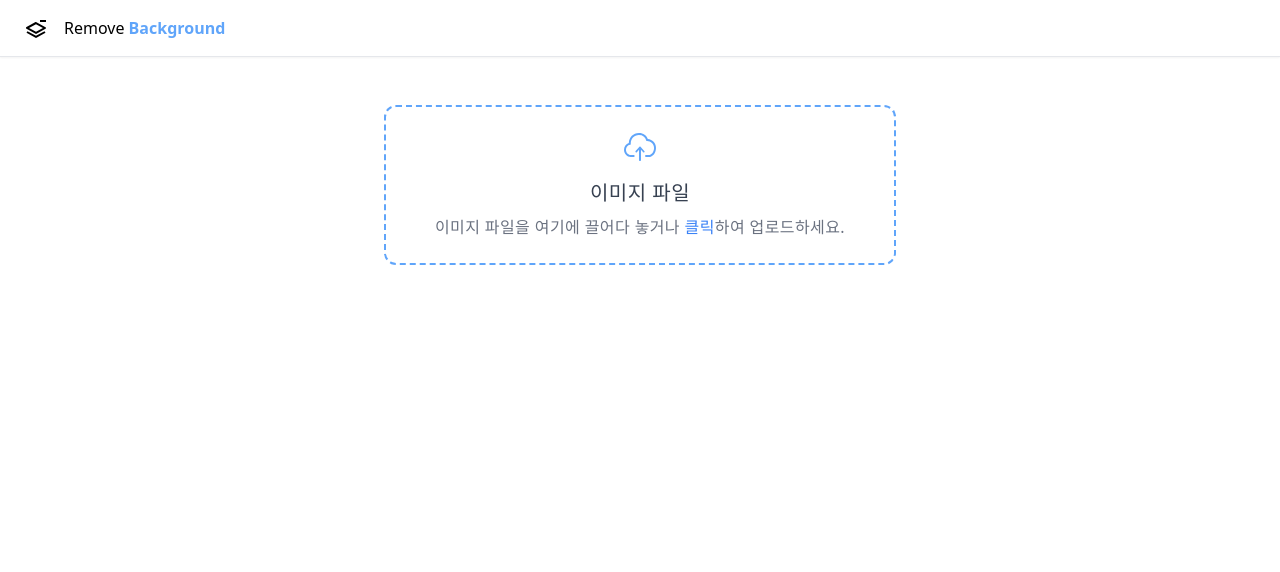
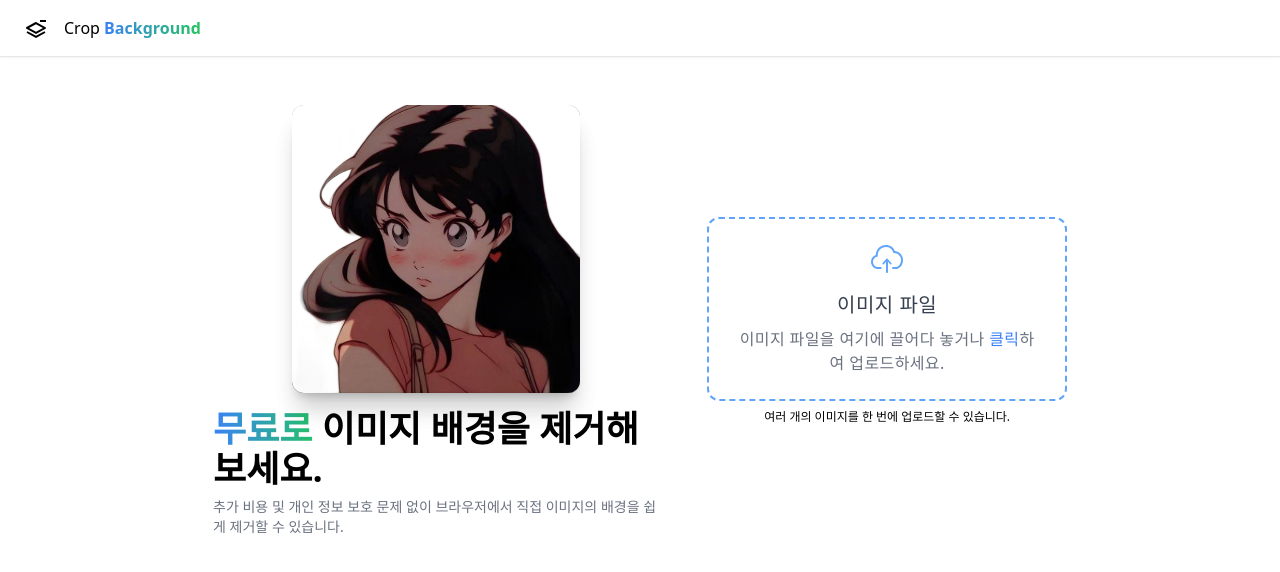
Before and after one commit to cockyb/background-removal, a React (Vite) app: page / in a window 1280 px wide. Shown: the top 572 px of the page. Built offline with nearby package versions, Linux system fonts and the light colour scheme.

Commit message:
ui: background image sample section

```diff
--- a/index.html
+++ b/index.html
@@ -10,14 +10,15 @@
         <meta name="viewport" content="width=device-width, initial-scale=1.0" />
         <title>이미지 배경 제거</title>
         <meta name="description" content="무료로 이미지 배경을 제거를 해보세요. 한번에 여러장 업로드가 가능해요. 이미지는 서버에 저장되지 않습니다." />
-        <meta property="og:title" content="이미지 배경 제거" />
+        <meta property="og:locale" content="ko_KR" />
+        <meta property="og:title" content="이미지 배경 제거 투명 배경" />
         <meta property="og:description" content="무료로 이미지 배경을 제거를 해보세요. 한번에 여러장 업로드가 가능해요. 이미지는 서버에 저장되지 않습니다." />
         <meta property="og:image" content="/logo.png" />
         <meta property="og:url" content="https://cropbg.net" />
         <meta property="og:type" content="website" />
-        <meta property="og:site_name" content="이미지 배경 제거" />
+        <meta property="og:site_name" content="이미지 배경 제거 투명 배경" />
         <meta name="twitter:card" content="summary_large_image" />
-        <meta name="twitter:title" content="이미지 배경 제거" />
+        <meta name="twitter:title" content="이미지 배경 제거 투명 배경" />
         <meta name="twitter:description" content="무료로 이미지 배경을 제거를 해보세요. 한번에 여러장 업로드가 가능해요. 이미지는 서버에 저장되지 않습니다." />
         <meta name="twitter:image" content="/logo.png" />
         <meta name="twitter:site" content="https://cropbg.net" />
--- a/src/components/layout/Header.tsx
+++ b/src/components/layout/Header.tsx
@@ -3,11 +3,11 @@ import { Link } from 'react-router-dom';
 
 export default function Header() {
     return (
-        <header className="px-6 py-4 border-b-gray-200 border-b shadow-sm sticky top-0 bg-white">
+        <header className="px-6 py-4 border-b-gray-200 border-b shadow-sm sticky top-0 bg-white z-10">
             <Link className="flex items-center gap-4" to="/">
                 <BiLayerMinus className="w-6 h-6 hover:text-blue-400 duration-300" />
                 <span>
-                    Remove <strong className="text-blue-400">Background</strong>
+                    Crop <strong className="bg-clip-text text-transparent bg-gradient-to-r from-blue-500 to-green-500 font-bold">Background</strong>
                 </span>
             </Link>
         </header>
--- a/src/components/layout/Layout.tsx
+++ b/src/components/layout/Layout.tsx
@@ -5,9 +5,13 @@ export default function Layout() {
     return (
         <>
             <Header />
-            <main className="px-6 py-6">
-                <Outlet />
-            </main>
+            <div className="flex">
+                <aside className="w-60" />
+                <main className="px-6 py-6">
+                    <Outlet />
+                </main>
+                <aside className="w-60" />
+            </div>
         </>
     );
 }
--- a/src/pages/Home.tsx
+++ b/src/pages/Home.tsx
@@ -4,6 +4,9 @@ import ImageUploadInput from 'components/ImageUploadInput';
 import Section from 'components/common/Section';
 import When from 'components/common/When';
 import { useState } from 'react';
+
+import BeforeImage from 'assets/images/before.jpg';
+import AfterImage from 'assets/images/after.png';
 
 export default function Home() {
     const [images, setImages] = useState<ImageInfo[]>([]);
@@ -26,14 +29,41 @@ export default function Home() {
     return (
         <>
             <When condition={images.length === 0}>
-                <Section>
-                    <ImageUploadInput onFileChange={handleImages} />
+                <Section className="flex gap-12 items-center flex-col lg:flex-row">
+                    <div className="flex flex-col gap-4 items-center">
+                        <div className="relative w-72 h-72">
+                            <img
+                                className="w-72 h-72 object-cover rounded-xl shadow-xl animate-[fade-out_3s_2000ms] absolute top-0 left-0"
+                                src={BeforeImage}
+                                alt="before image"
+                                style={{ animationFillMode: 'backwards' }}
+                            />
+                            <img
+                                className="w-72 h-72 object-cover rounded-xl shadow-xl animate-fade-in absolute top-0 left-0 bg-white hover:opacity-0 transition-opacity duration-300"
+                                src={AfterImage}
+                                alt="after image"
+                            />
+                        </div>
+                        <span className="flex flex-col gap-2">
+                            <p className="text-4xl font-bold">
+                                <strong className="bg-clip-text text-transparent bg-gradient-to-r from-blue-500 to-green-500 font-bold">무료로 </strong>
+                                이미지 배경을 제거해 보세요.
+                            </p>
+                            <p className="text-gray-500 text-sm">추가 비용 및 개인 정보 보호 문제 없이 브라우저에서 직접 이미지의 배경을 쉽게 제거할 수 있습니다.</p>
+                        </span>
+                    </div>
+                    <div className="flex flex-col gap-2">
+                        <ImageUploadInput onFileChange={handleImages} />
+                        <p className="text-xs text-center">여러 개의 이미지를 한 번에 업로드할 수 있습니다.</p>
+                    </div>
                 </Section>
             </When>
 
-            <Section>
-                <ImageConvertorList items={images} />
-            </Section>
+            <When condition={images.length > 0}>
+                <Section>
+                    <ImageConvertorList items={images} />
+                </Section>
+            </When>
         </>
     );
 }
--- a/tailwind.config.js
+++ b/tailwind.config.js
@@ -2,7 +2,61 @@
 module.exports = {
     content: ['./index.html', './src/**/*.{js,ts,jsx,tsx}'],
     theme: {
-        extend: {},
+        extend: {
+            animation: {
+                'fade-in': 'fade-in 3s ease-in-out',
+                'fade-out': 'fade-out 3s ease-in-out',
+            },
+            keyframes: {
+                'fade-in': {
+                    '0%': {
+                        opacity: '0',
+                        visibility: 'hidden',
+                        'pointer-events': 'none',
+                        'will-change': 'opacity, transform',
+                        transition: 'opacity 0.3s ease, transform 0.3s ease',
+                        'transition-property': 'opacity, transform',
+                        'transition-duration': '0.3s, 0.3s',
+                        'transition-timing-function': 'ease, ease',
+                        'transition-timing': 'ease, ease',
+                    },
+                    '100%': {
+                        opacity: '1',
+                        visibility: 'visible',
+                        'pointer-events': 'auto',
+                        'will-change': 'opacity, transform',
+                        transition: 'opacity 0.3s ease, transform 0.3s ease',
+                        'transition-property': 'opacity, transform',
+                        'transition-duration': '0.3s, 0.3s',
+                        'transition-timing-function': 'ease, ease',
+                        'transition-timing': 'ease, ease',
+                    },
+                },
+
+                'fade-out': {
+                    '0%': {
+                        opacity: '1',
+                        visibility: 'visible',
+                        'pointer-events': 'auto',
+                        'will-change': 'opacity, transform',
+                        transition: 'opacity 0.3s ease, transform 0.3s ease',
+                        'transition-property': 'opacity, transform',
+                        'transition-duration': '0.3s, 0.3s',
+                        'transition-timing-function': 'ease, ease',
+                    },
+                    '100%': {
+                        opacity: '0',
+                        visibility: 'hidden',
+                        'pointer-events': 'none',
+                        'will-change': 'opacity, transform',
+                        transition: 'opacity 0.3s ease, transform 0.3s ease',
+                        'transition-property': 'opacity, transform',
+                        'transition-duration': '0.3s, 0.3s',
+                        'transition-timing-function': 'ease, ease',
+                    },
+                },
+            },
+        },
     },
     plugins: [],
 };
```
Also changed, not shown: src/assets/images/after.png (added), src/assets/images/before.jpg (added).
